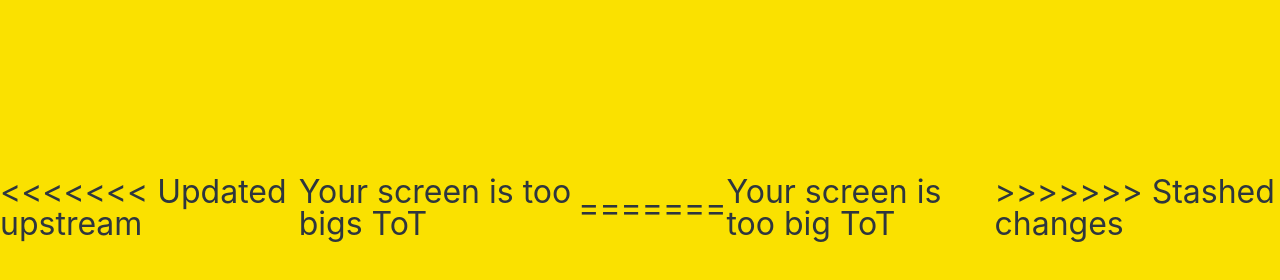
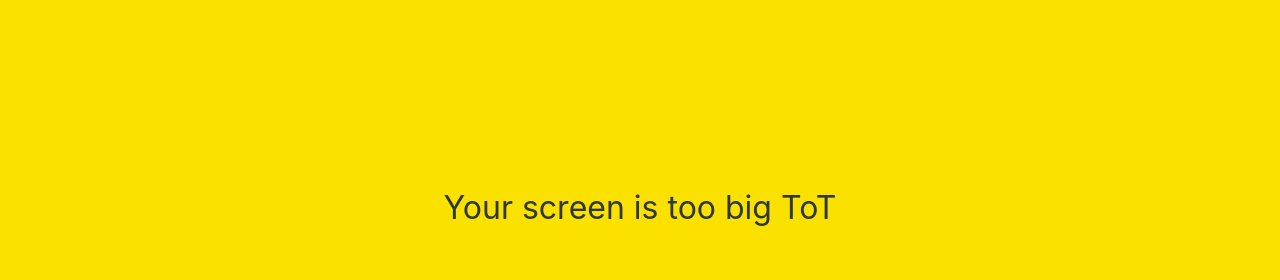
Before and after one commit to 1Tsw0rd/kokoa-clone-2022, a plain HTML site: page friends.html in a window 1280 px wide. Shown: the part 192-472 px from the top of the page. Drawn offline with Linux system fonts and the light colour scheme; grey boxes are pictures that could not be loaded; a web font is replaced by a local one.

Commit message:
Update friends.html

```diff
--- a/friends.html
+++ b/friends.html
@@ -80,11 +80,7 @@
         </div>
 
         <div id="no-mobile">
-<<<<<<< Updated upstream
-            <span>Your screen is too bigs ToT</span>
-=======
             <span>Your screen is too big ToT</span>
->>>>>>> Stashed changes
         </div>
 
     <script src="https://kit.fontawesome.com/6478f529f2.js" crossorigin="anonymous"></script>
```
